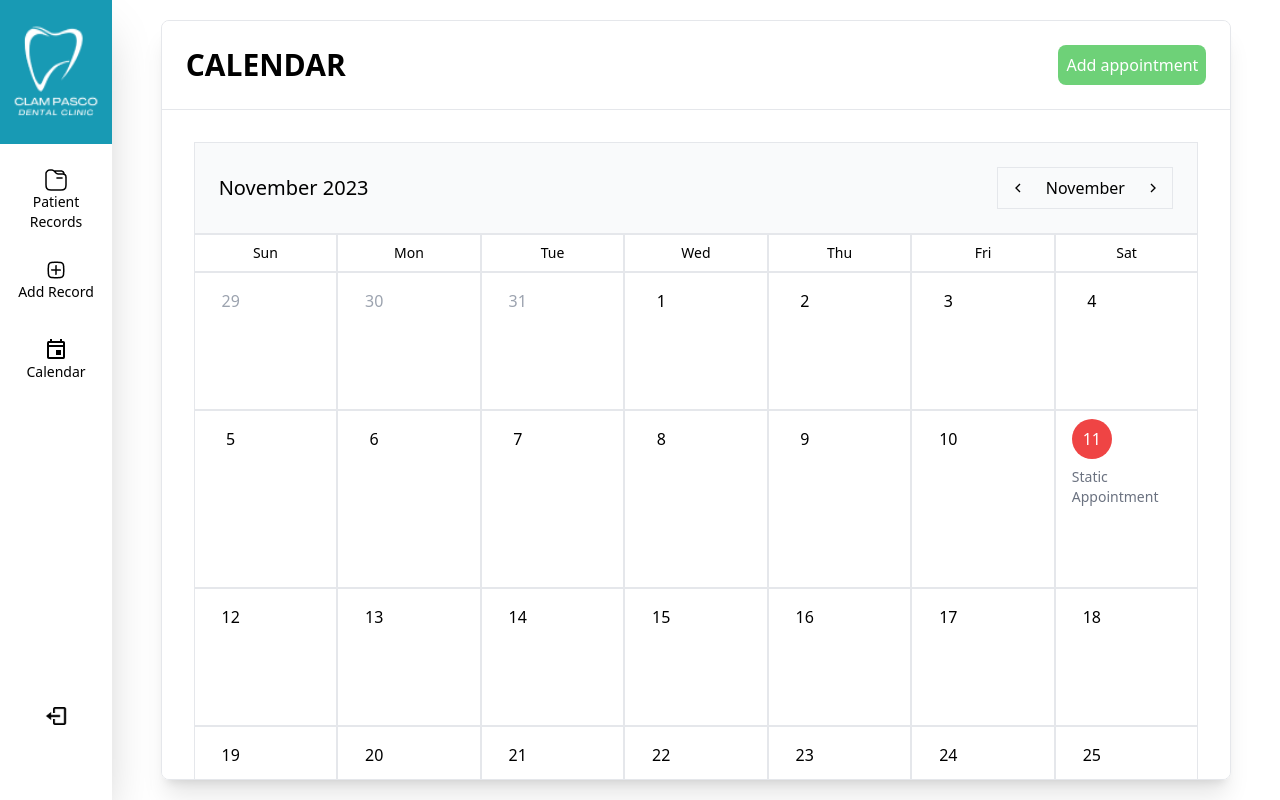
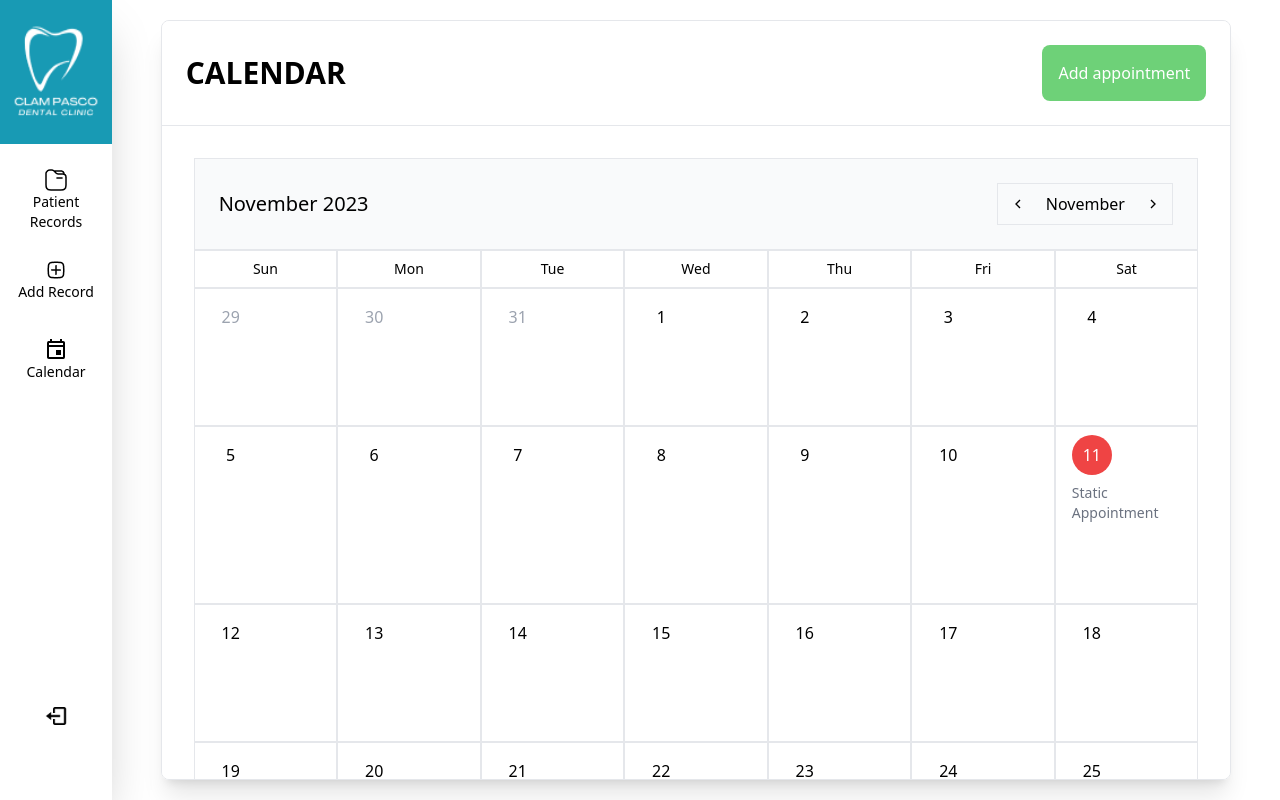
Before and after one commit to rieljasperapos/edrms, a React (Vite) app: page / in a window 1280 px wide. Built offline with nearby package versions, Linux system fonts and the light colour scheme.

Commit message:
changed padding

```diff
--- a/src/components/calendar.jsx
+++ b/src/components/calendar.jsx
@@ -26,7 +26,7 @@ const Calendar = () => {
         <>
             <div className="flex justify-between items-center p-6 border-b">
                 <h1 className="text-black font-bold text-3xl uppercase">Calendar</h1>
-                <button className="bg-primary-green text-white font-medium rounded-lg p-2">Add appointment</button>
+                <button className="bg-primary-green text-white font-medium rounded-lg p-4">Add appointment</button>
             </div>
 
             <div className="p-8">
```
